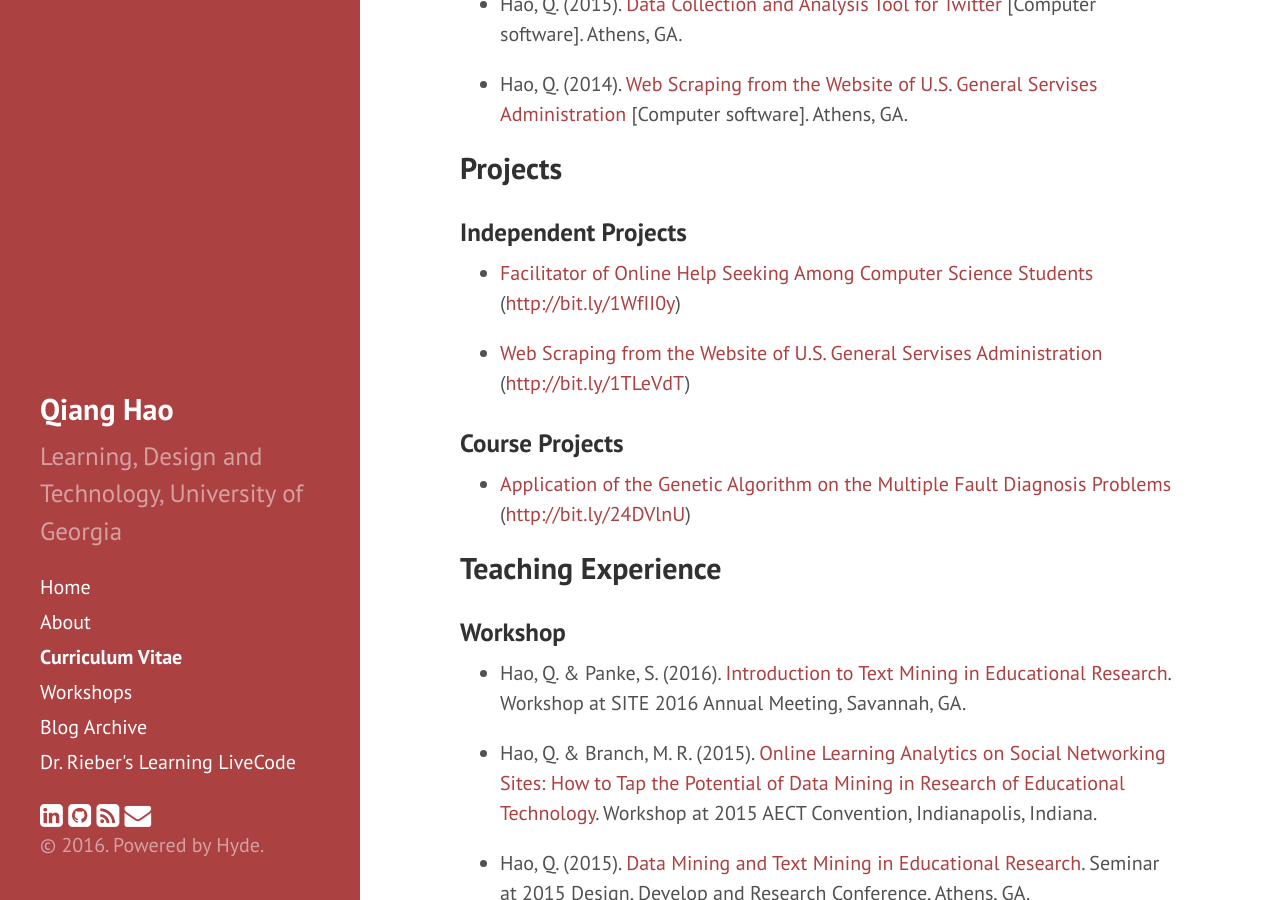
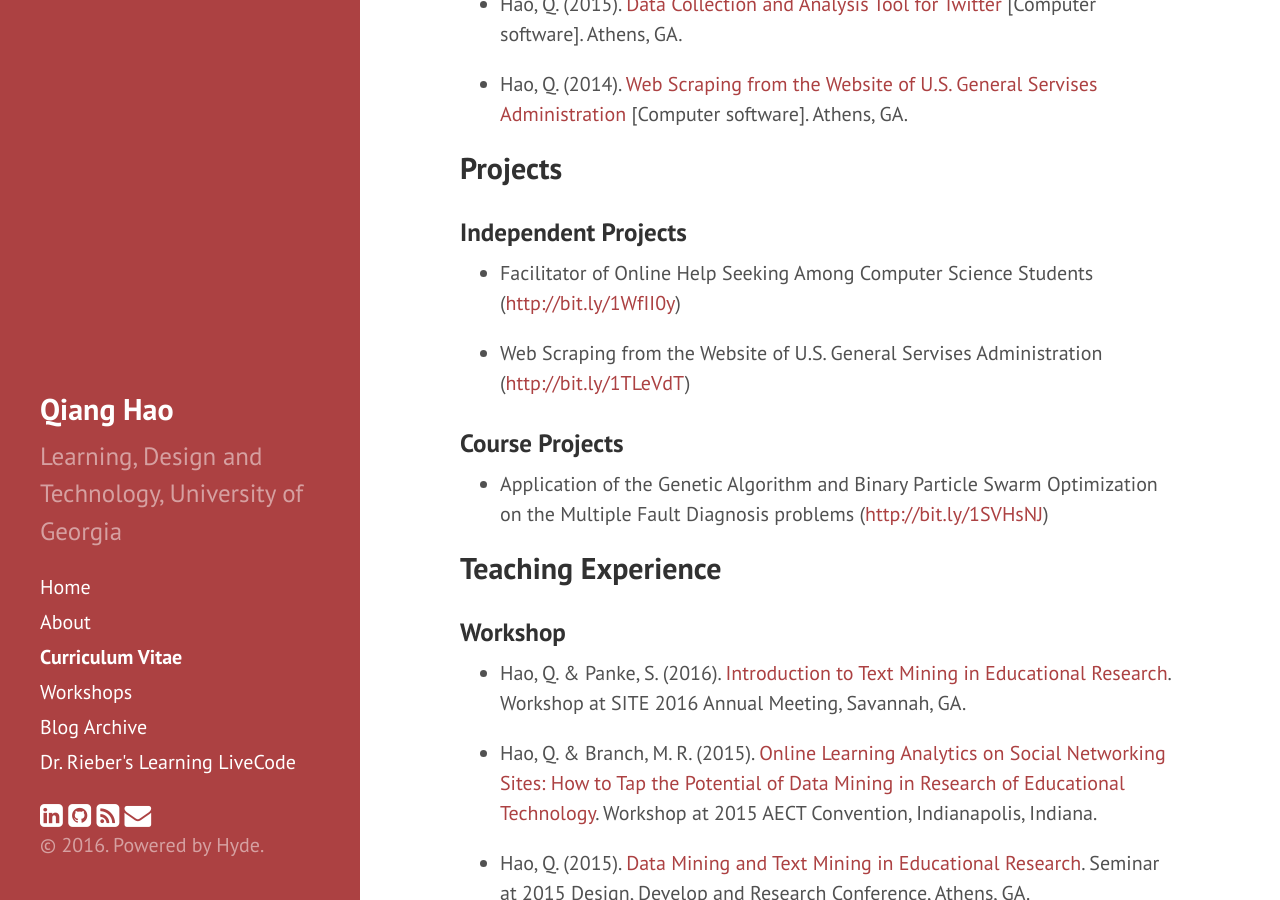
Before and after one commit to Neo-Hao/neo-hao.github.io, a Jekyll site: the page built from cv.md, in a window 1280 px wide and 900 px high, scrolled down 4291 px. Built offline with Jekyll 4.4.1, drawn with Linux system fonts in a browser that asks for light colours; nearby versions of some CDN libraries.

Commit message:
update paper

```diff
--- a/cv.md
+++ b/cv.md
@@ -121,13 +121,13 @@ title: Curriculum Vitae
 
 ### Independent Projects
 
-* <a href="http://home.tobeneo.com/Comprehensive-Problem-Statement/" target="_blank">Facilitator of Online Help Seeking Among Computer Science Students</a> (<a href="http://home.tobeneo.com/Comprehensive-Problem-Statement/" target="_blank">http://bit.ly/1WfII0y</a>)
+* Facilitator of Online Help Seeking Among Computer Science Students (<a href="http://home.tobeneo.com/Comprehensive-Problem-Statement/" target="_blank">http://bit.ly/1WfII0y</a>)
 
-* <a href="https://github.com/Neo-Hao/Web-Scraping-from-USGSA" target="_blank">Web Scraping from the Website of U.S. General Servises Administration</a> (<a href="https://github.com/Neo-Hao/Web-Scraping-from-USGSA" target="_blank">http://bit.ly/1TLeVdT</a>)
+* Web Scraping from the Website of U.S. General Servises Administration (<a href="https://github.com/Neo-Hao/Web-Scraping-from-USGSA" target="_blank">http://bit.ly/1TLeVdT</a>)
 
 ### Course Projects
 
-* <a href= "https://github.com/Neo-Hao/genetic-algorithm-mfd" target= "_blank">Application of the Genetic Algorithm on the Multiple Fault Diagnosis Problems</a> (<a href="https://github.com/Neo-Hao/Web-Scraping-from-USGSA" target="_blank">http://bit.ly/24DVlnU</a>)
+* Application of the Genetic Algorithm and Binary Particle Swarm Optimization on the Multiple Fault Diagnosis problems (<a href="http://bit.ly/1SVHsNJ" target="_blank">http://bit.ly/1SVHsNJ</a>)
 
 ## Teaching Experience
 
```
Also changed, not shown: 1 other file.
